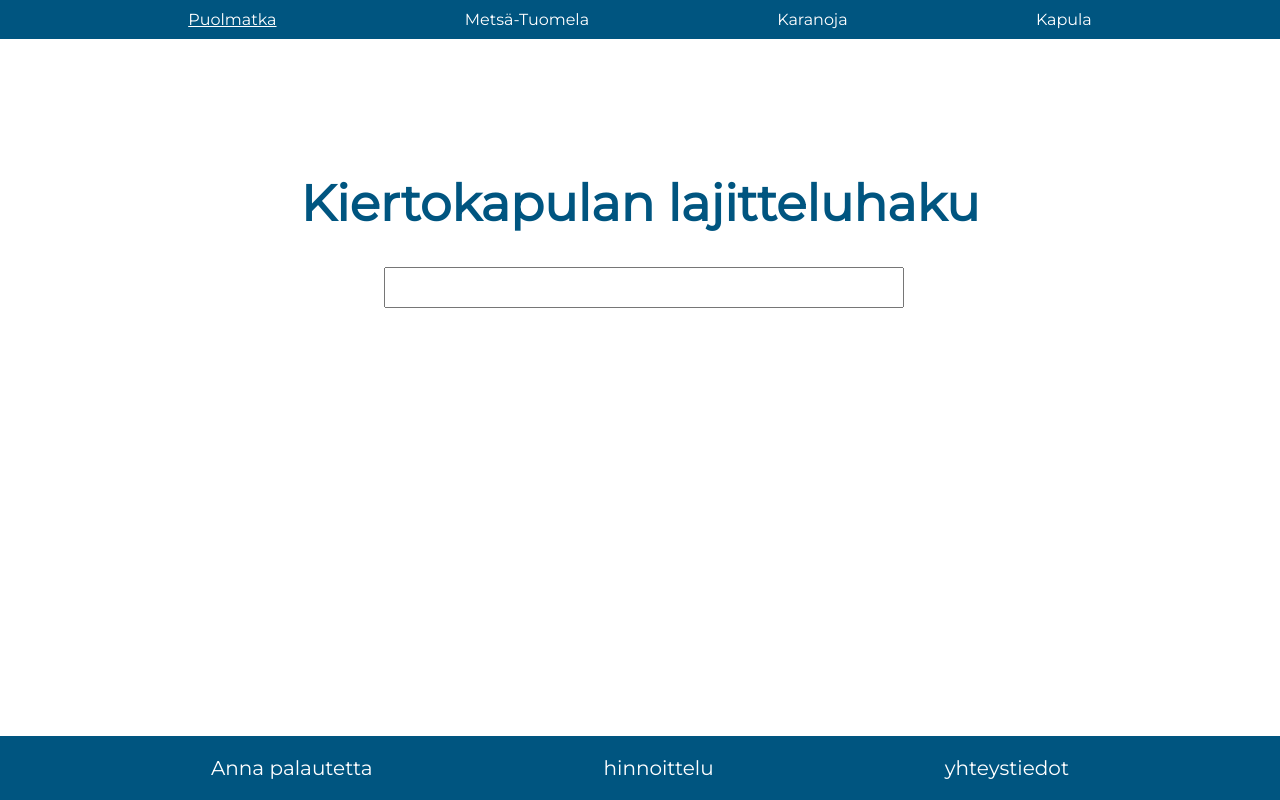
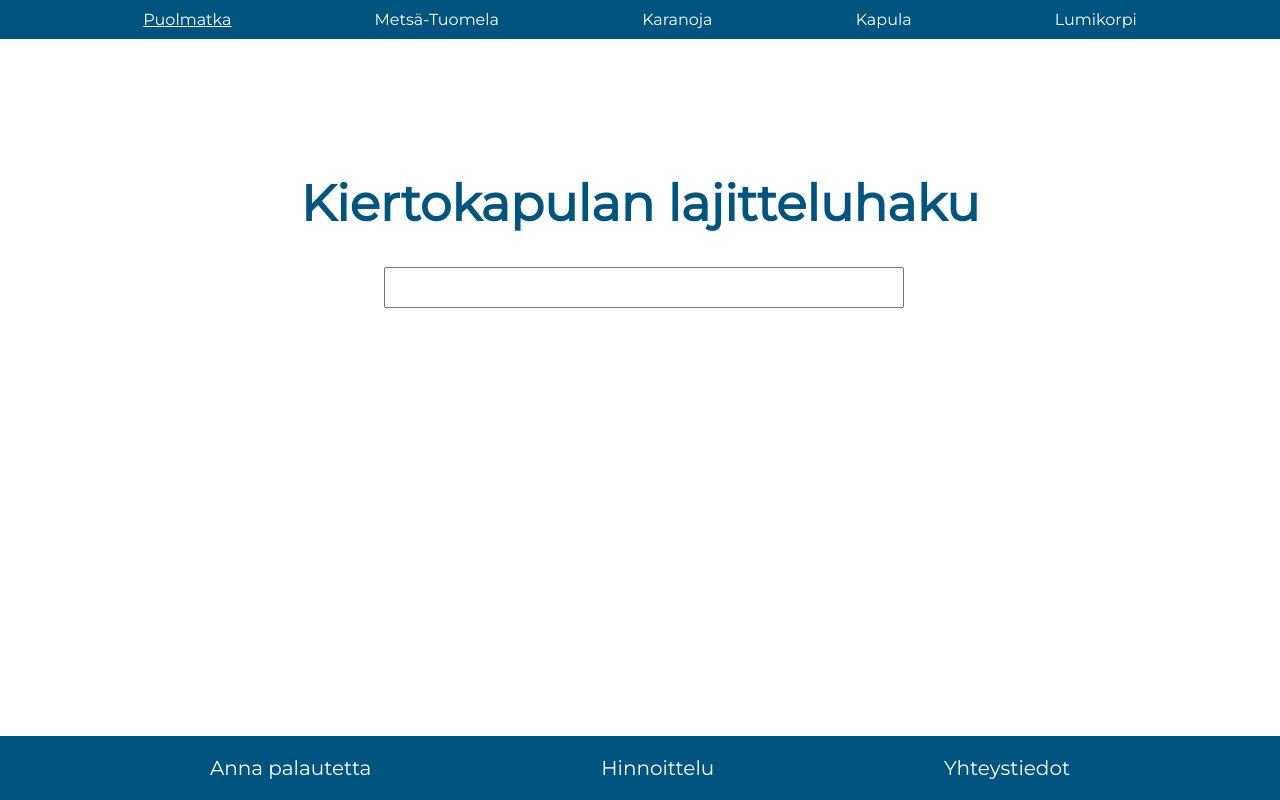
Before and after one commit to jviitamo/Sorting-App-Kiertokapula, a React (Create React App) app: page / in a window 1280 px wide. Built offline with nearby package versions, Linux system fonts and the light colour scheme.

Commit message:
updated navbar selection

```diff
--- a/src/components/Navbar.js
+++ b/src/components/Navbar.js
@@ -1,4 +1,27 @@
 import React, { PureComponent } from 'react'
+
+const names = [
+  {
+   name: "Puolmatka",
+   underline: true
+  },
+  {
+   name: "Metsä-Tuomela",
+   underline: false
+  },
+  {
+   name: "Karanoja",
+   underline: false
+  },
+  {
+   name: "Kapula",
+   underline: false
+  },
+  {
+   name: "Lumikorpi",
+   underline: false
+  }
+]
 
   class Navbar extends PureComponent {
     constructor(props) {
@@ -6,7 +29,8 @@ import React, { PureComponent } from 'react'
 
       this.state = {
         open: false,
-        width: window.innerWidth
+        width: window.innerWidth,
+        list: names
       }
     }
 
@@ -23,7 +47,20 @@ import React, { PureComponent } from 'react'
     updateDimensions = () => this.setState({ width: window.innerWidth })
 
     render() {
-      const { open, width } = this.state
+
+      const { open, width, list } = this.state
+
+      const handleResultChange = (item) => {
+        this.setState({list: list.map(item1 => {
+          if (item1.name === item.name) {
+            item1.underline = true
+          } else item1.underline = false
+          return item1
+        })})
+      }
+
+      const renderMobileList = list.map(item => <div key={item.name} style={item.underline ? {textDecorationLine: "underline"} : {}} onClick={() => handleResultChange(item)}>{item.name}</div>)
+      const renderList = list.map(item => <s key={item.name} style={item.underline ? {textDecorationLine: "underline"} : {}} onClick={() => handleResultChange(item)}>{item.name}</s>)
 
       if (width < 515) {
         return (
@@ -35,21 +72,15 @@ import React, { PureComponent } from 'react'
                 <div />
               </div>
             </div>
-            <div style={ {textDecorationLine: "underline"} }>Puolmatka</div>
-            <div>Metsä-Tuomela</div>
-            <div>Karanoja</div>
-            <div>Kapula</div>
+            {renderMobileList}
           </div>
         )
       }
       // Tablet/desktop
       return (
         <div className="navbar">
-          <s style={ {textDecorationLine: "underline"} }>Puolmatka</s>
-          <s>Metsä-Tuomela</s>
-          <s>Karanoja</s>
-          <s>Kapula</s>
-      </div>
+          {renderList}
+        </div>
       )
     }
   }
--- a/src/components/footer.js
+++ b/src/components/footer.js
@@ -5,8 +5,8 @@ function Footer () {
   return (
     <footer>
       <a href="https://www.kiertokapula.fi/yhteystiedot/anna-palautetta/" target="a_blank">Anna palautetta</a>
-      <a href="https://www.kiertokapula.fi/palvelut/jatteiden-vastaanotto/hinnasto/" target="a_blank">hinnoittelu</a>
-      <a href="https://www.kiertokapula.fi/yhteystiedot/" target="a_blank">yhteystiedot</a>
+      <a href="https://www.kiertokapula.fi/palvelut/jatteiden-vastaanotto/hinnasto/" target="a_blank">Hinnoittelu</a>
+      <a href="https://www.kiertokapula.fi/yhteystiedot/" target="a_blank">Yhteystiedot</a>
     </footer>
     )
 }
--- a/src/components/styles.css
+++ b/src/components/styles.css
@@ -47,7 +47,7 @@ a {
   }
 
 a:hover {
-    text-decoration-line: underline;
+    opacity: 0.8
 }
 
 h1 {
@@ -56,7 +56,7 @@ h1 {
 }
 
 s:hover {
-    transform: scale(1.2, 1.2);
+    opacity: 0.8
 }
 
 .wrapper {
```
